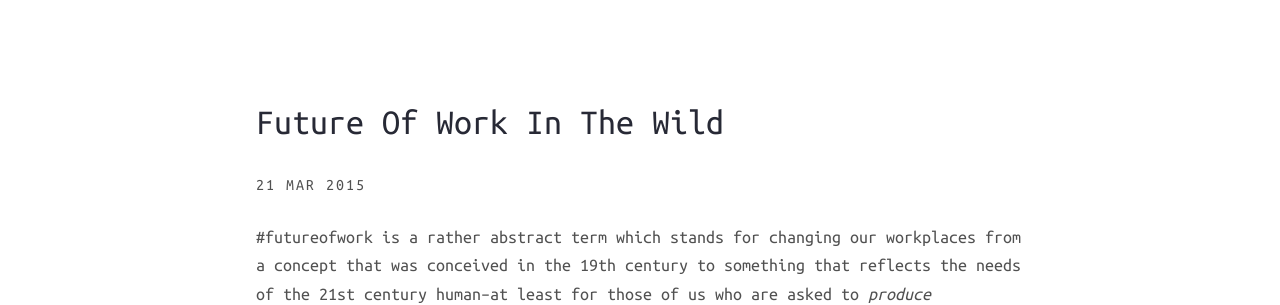
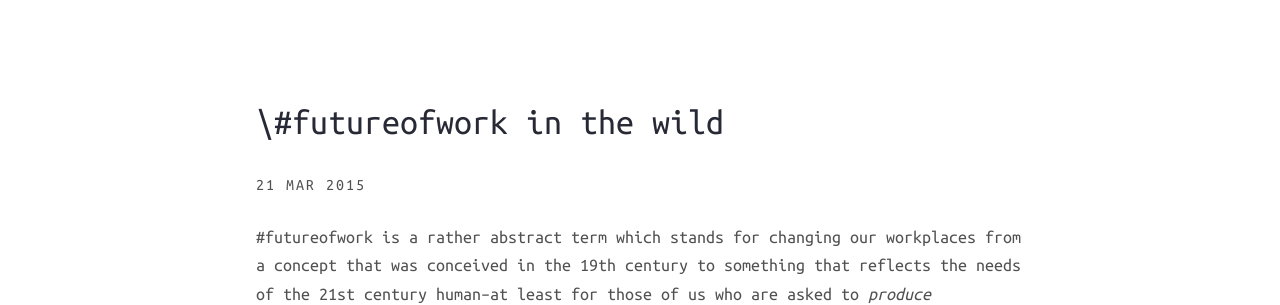
Before and after one commit to coderbyheart/blog, a Jekyll site: the page built from _posts/2015-03-21-future-of-work-in-the-wild.md, in a window 1280 px wide. Shown: the part 172-477 px from the top of the page. Built offline with Jekyll 4.4.1, drawn with Linux system fonts in a browser that asks for light colours; nearby versions of some CDN libraries; comment, search, counter and statistics services are not loaded.

Commit message:
Updated markup.

```diff
--- a/_posts/2015-03-21-future-of-work-in-the-wild.md
+++ b/_posts/2015-03-21-future-of-work-in-the-wild.md
@@ -1,6 +1,6 @@
 ---
 layout: post
-title:  #futureofwork in the wild
+title:  \#futureofwork in the wild
 date:   2015-03-21 15:00:00
 excerpt: > #
   An April 2nd 2015 I'll be giving a lightning talk to show some examples of organizations
```
